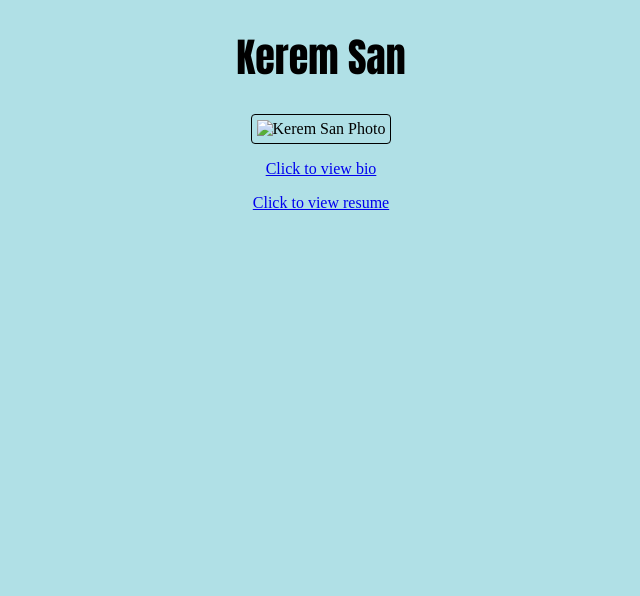
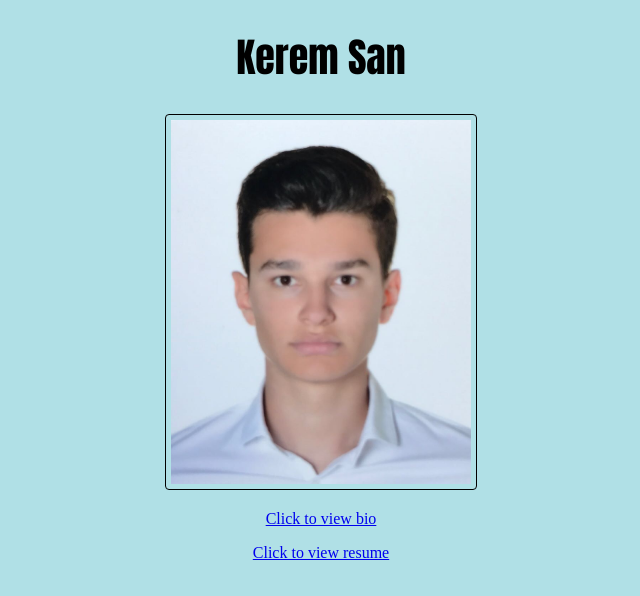
Before and after one commit to ksan01/ksan01.github.io, a plain HTML site: page index.html in a window 1280 px wide. Shown: the whole page, without its empty margins (319-959 px from the left). Drawn offline with Linux system fonts and the light colour scheme.

Commit message:
image try 3

```diff
--- a/index.html
+++ b/index.html
@@ -11,7 +11,7 @@
 
 <body>
 	<h1>Kerem San</h1>
-	<p id="img"><img src="../COMP20/hw1/IMG_5229.jpg" alt="Kerem San Photo" ></p>
+	<p id="img"><img src="IMG_5229.jpg" alt="Kerem San Photo" ></p>
 	<p><a href="bio.html">Click to view bio</a></p>
 	<p><a href="resume.html">Click to view resume</a></p>
 </body>
```
